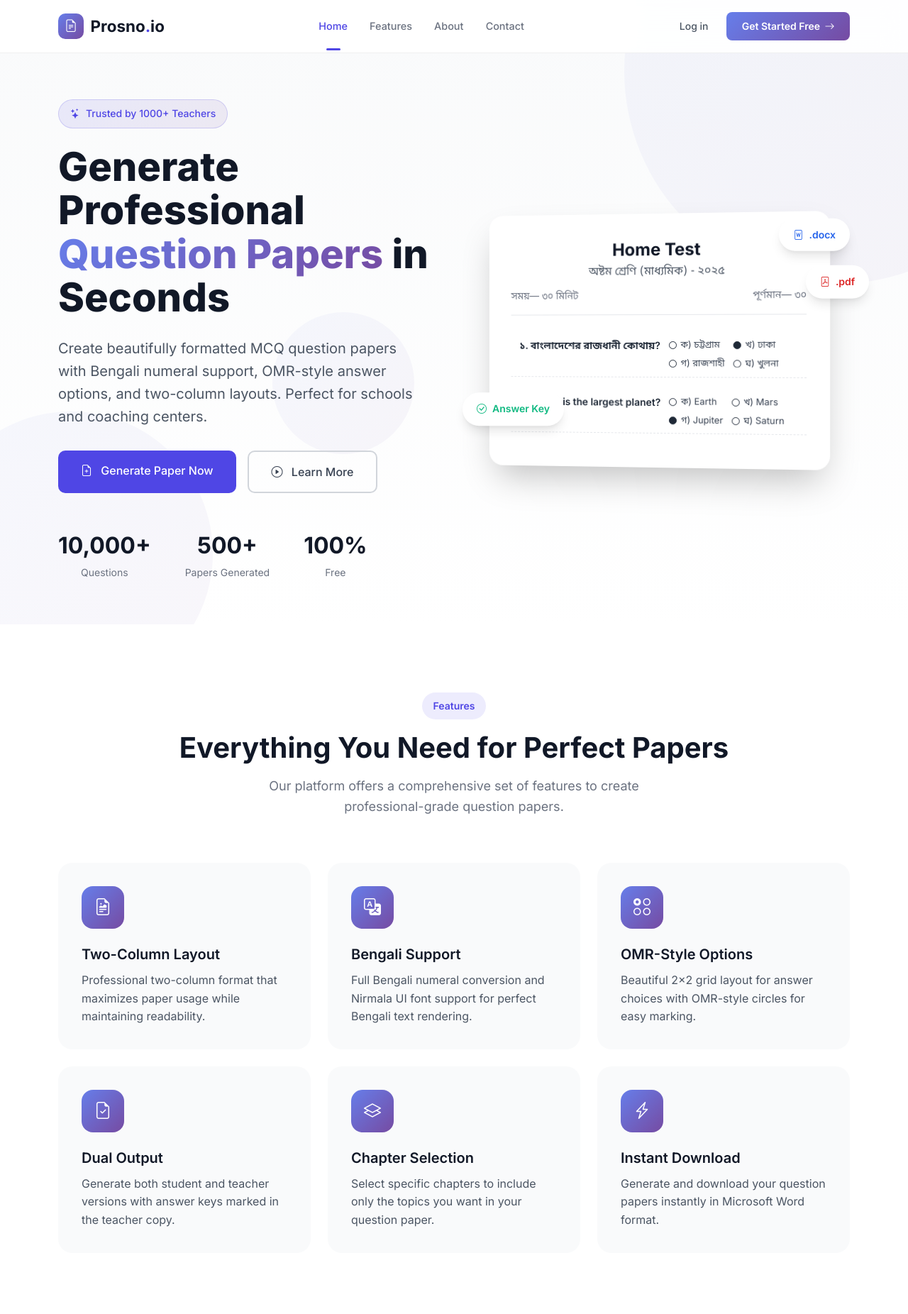
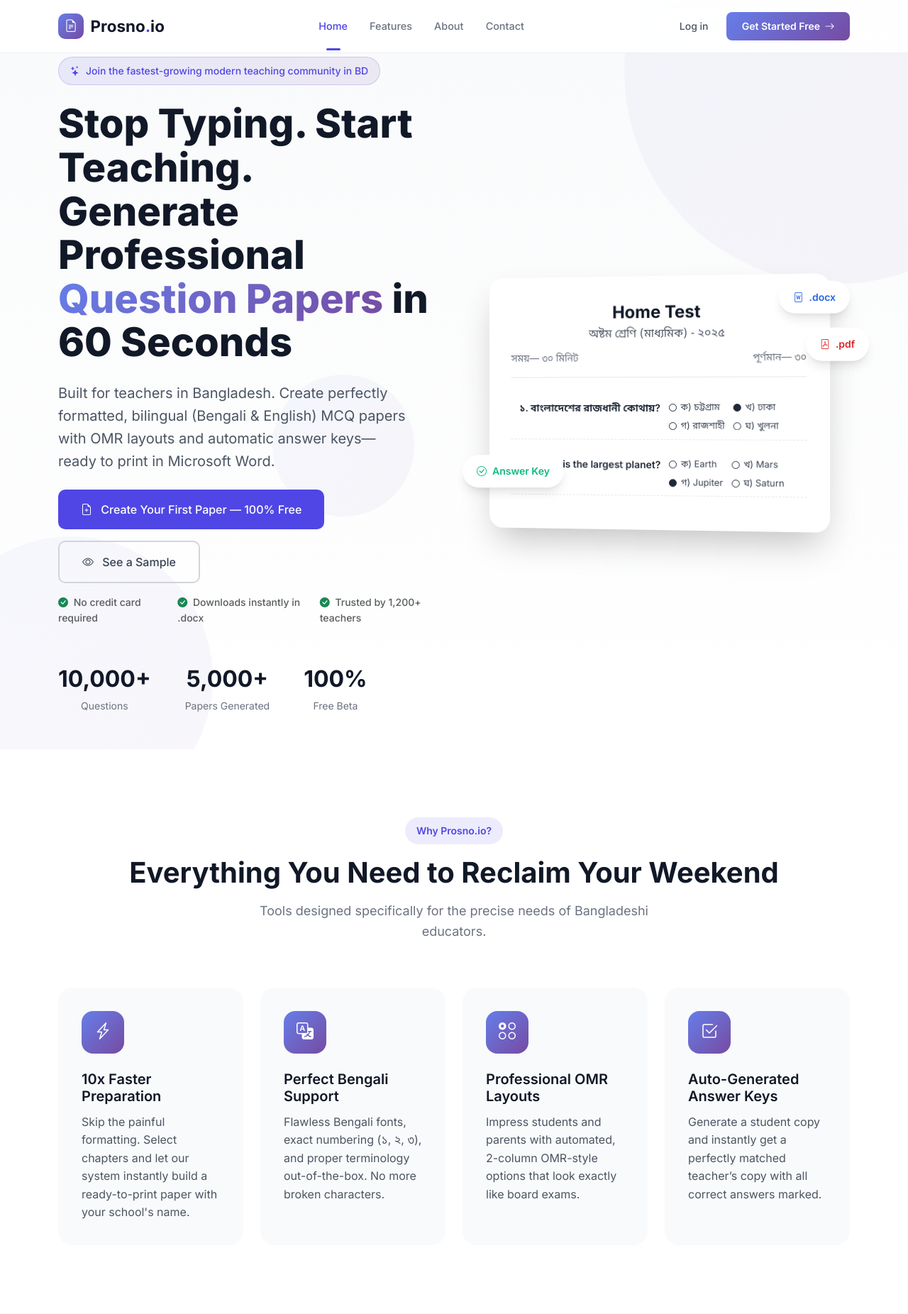
Before and after one commit to Shahriar-008/Prosno.io, a Flask app: page / in a window 1280 px wide. Shown: the top 1852 px of the page at 71% size. Run offline with Flask 3, Linux system fonts and the light colour scheme; data comes from the database, SQL or seed files in the repository; some libraries are stand-ins or nearby versions.

Commit message:
landing page updated

```diff
--- a/app/templates/main/index.html
+++ b/app/templates/main/index.html
@@ -12,30 +12,36 @@
     </div>
 
     <div class="container">
-        <div class="row align-items-center min-vh-100">
+        <div class="row align-items-center min-vh-100 mt-5 mt-lg-0">
             <div class="col-lg-6">
-                <div class="hero-content">
+                <div class="hero-content pt-5 pt-lg-0">
                     <span class="hero-badge">
-                        <i class="bi bi-stars"></i> Trusted by 1000+ Teachers
+                        <i class="bi bi-stars"></i> Join the fastest-growing modern teaching community in BD
                     </span>
                     <h1 class="hero-title">
-                        Generate Professional
-                        <span class="text-gradient">Question Papers</span>
-                        in Seconds
+                        Stop Typing. Start Teaching.<br>
+                        Generate Professional <span class="text-gradient">Question Papers</span> in 60 Seconds
                     </h1>
-                    <p class="hero-subtitle">
-                        Create beautifully formatted MCQ question papers with Bengali numeral support,
-                        OMR-style answer options, and two-column layouts. Perfect for schools and coaching centers.
+                    <p class="hero-subtitle mb-4">
+                        Built for teachers in Bangladesh. Create perfectly formatted, bilingual (Bengali & English) MCQ
+                        papers with OMR layouts and automatic answer keys—ready to print in Microsoft Word.
                     </p>
-                    <div class="hero-cta">
+                    <div class="hero-cta mb-3">
                         <a href="{{ url_for('main.generate') }}" class="btn btn-primary btn-lg">
                             <i class="bi bi-file-earmark-plus me-2"></i>
-                            Generate Paper Now
+                            Create Your First Paper — 100% Free
                         </a>
-                        <a href="#features" class="btn btn-outline-secondary btn-lg">
-                            <i class="bi bi-play-circle me-2"></i>
-                            Learn More
+                        <a href="#sample" class="btn btn-outline-secondary btn-lg">
+                            <i class="bi bi-eye me-2"></i>
+                            See a Sample
                         </a>
+                    </div>
+                    <div class="text-muted small fw-medium mb-5 d-flex flex-column flex-sm-row gap-2 gap-sm-3">
+                        <span><i class="bi bi-check-circle-fill text-success me-1"></i> No credit card required</span>
+                        <span><i class="bi bi-check-circle-fill text-success me-1"></i> Downloads instantly in
+                            .docx</span>
+                        <span><i class="bi bi-check-circle-fill text-success me-1"></i> Trusted by 1,200+
+                            teachers</span>
                     </div>
                     <div class="hero-stats">
                         <div class="stat-item">
@@ -43,19 +49,19 @@
                             <span class="stat-label">Questions</span>
                         </div>
                         <div class="stat-item">
-                            <span class="stat-number">500+</span>
+                            <span class="stat-number">5,000+</span>
                             <span class="stat-label">Papers Generated</span>
                         </div>
                         <div class="stat-item">
                             <span class="stat-number">100%</span>
-                            <span class="stat-label">Free</span>
+                            <span class="stat-label">Free Beta</span>
                         </div>
                     </div>
                 </div>
             </div>
             <div class="col-lg-6">
-                <div class="hero-image">
-                    <div class="paper-preview">
+                <div class="hero-image mt-5 mt-lg-0">
+                    <div class="paper-preview" id="sample">
                         <div class="paper-header">
                             <div class="paper-title">Home Test</div>
                             <div class="paper-subtitle">অষ্টম শ্রেণি (মাধ্যমিক) - ২০২৫</div>
@@ -100,76 +106,59 @@
     </div>
 </section>
 
-<!-- Features Section -->
+<!-- Values Section -->
 <section id="features" class="features-section">
     <div class="container">
         <div class="section-header text-center">
-            <span class="section-badge">Features</span>
-            <h2 class="section-title">Everything You Need for Perfect Papers</h2>
+            <span class="section-badge">Why Prosno.io?</span>
+            <h2 class="section-title">Everything You Need to Reclaim Your Weekend</h2>
             <p class="section-subtitle">
-                Our platform offers a comprehensive set of features to create professional-grade question papers.
+                Tools designed specifically for the precise needs of Bangladeshi educators.
             </p>
         </div>
 
-        <div class="row g-4">
-            <div class="col-md-6 col-lg-4">
-                <div class="feature-card">
+        <div class="row g-4 justify-content-center">
+            <div class="col-md-6 col-lg-3">
+                <div class="feature-card h-100">
                     <div class="feature-icon">
-                        <i class="bi bi-file-earmark-richtext"></i>
+                        <i class="bi bi-lightning-charge"></i>
                     </div>
-                    <h3>Two-Column Layout</h3>
-                    <p>Professional two-column format that maximizes paper usage while maintaining readability.</p>
+                    <h3>10x Faster Preparation</h3>
+                    <p>Skip the painful formatting. Select chapters and let our system instantly build a ready-to-print
+                        paper with your school's name.</p>
                 </div>
             </div>
 
-            <div class="col-md-6 col-lg-4">
-                <div class="feature-card">
+            <div class="col-md-6 col-lg-3">
+                <div class="feature-card h-100">
                     <div class="feature-icon">
                         <i class="bi bi-translate"></i>
                     </div>
-                    <h3>Bengali Support</h3>
-                    <p>Full Bengali numeral conversion and Nirmala UI font support for perfect Bengali text rendering.
-                    </p>
+                    <h3>Perfect Bengali Support</h3>
+                    <p>Flawless Bengali fonts, exact numbering (১, ২, ৩), and proper terminology out-of-the-box. No more
+                        broken characters.</p>
                 </div>
             </div>
 
-            <div class="col-md-6 col-lg-4">
-                <div class="feature-card">
+            <div class="col-md-6 col-lg-3">
+                <div class="feature-card h-100">
                     <div class="feature-icon">
                         <i class="bi bi-ui-radios-grid"></i>
                     </div>
-                    <h3>OMR-Style Options</h3>
-                    <p>Beautiful 2x2 grid layout for answer choices with OMR-style circles for easy marking.</p>
+                    <h3>Professional OMR Layouts</h3>
+                    <p>Impress students and parents with automated, 2-column OMR-style options that look exactly like
+                        board exams.</p>
                 </div>
             </div>
 
-            <div class="col-md-6 col-lg-4">
-                <div class="feature-card">
+            <div class="col-md-6 col-lg-3">
+                <div class="feature-card h-100">
                     <div class="feature-icon">
-                        <i class="bi bi-file-earmark-check"></i>
+                        <i class="bi bi-check2-square"></i>
                     </div>
-                    <h3>Dual Output</h3>
-                    <p>Generate both student and teacher versions with answer keys marked in the teacher copy.</p>
-                </div>
-            </div>
-
-            <div class="col-md-6 col-lg-4">
-                <div class="feature-card">
-                    <div class="feature-icon">
-                        <i class="bi bi-layers"></i>
-                    </div>
-                    <h3>Chapter Selection</h3>
-                    <p>Select specific chapters to include only the topics you want in your question paper.</p>
-                </div>
-            </div>
-
-            <div class="col-md-6 col-lg-4">
-                <div class="feature-card">
-                    <div class="feature-icon">
-                        <i class="bi bi-lightning-charge"></i>
-                    </div>
-                    <h3>Instant Download</h3>
-                    <p>Generate and download your question papers instantly in Microsoft Word format.</p>
+                    <h3>Auto-Generated Answer Keys</h3>
+                    <p>Generate a student copy and instantly get a perfectly matched teacher’s copy with all correct
+                        answers marked.</p>
                 </div>
             </div>
         </div>
@@ -187,35 +176,37 @@
         <div class="steps-container">
             <div class="row g-4">
                 <div class="col-md-4">
-                    <div class="step-card">
+                    <div class="step-card h-100">
                         <div class="step-number">1</div>
                         <div class="step-icon">
                             <i class="bi bi-collection"></i>
                         </div>
-                        <h3>Select Options</h3>
-                        <p>Choose your class, subject, and chapters from our extensive question bank.</p>
+                        <h3>Select Topics</h3>
+                        <p>Choose your class, subject, and chapters from our extensive curriculum-aligned question bank.
+                        </p>
                     </div>
                 </div>
 
                 <div class="col-md-4">
-                    <div class="step-card">
+                    <div class="step-card h-100">
                         <div class="step-number">2</div>
                         <div class="step-icon">
                             <i class="bi bi-sliders"></i>
                         </div>
                         <h3>Customize</h3>
-                        <p>Set the number of questions, time limit, and paper title as per your needs.</p>
+                        <p>Set the number of questions, time limit, paper title, and toggle OMR styling as per your
+                            needs.</p>
                     </div>
                 </div>
 
                 <div class="col-md-4">
-                    <div class="step-card">
+                    <div class="step-card h-100">
                         <div class="step-number">3</div>
                         <div class="step-icon">
                             <i class="bi bi-download"></i>
                         </div>
-                        <h3>Download</h3>
-                        <p>Generate and download your professionally formatted question papers instantly.</p>
+                        <h3>Instant Download</h3>
+                        <p>Generate and download your professionally formatted Word (.docx) or PDF papers instantly.</p>
                     </div>
                 </div>
             </div>
@@ -233,14 +224,22 @@
 <!-- CTA Section -->
 <section class="cta-section">
     <div class="container">
-        <div class="cta-card">
-            <div class="row align-items-center">
-                <div class="col-lg-8">
-                    <h2>Ready to Create Your Question Paper?</h2>
-                    <p>Join thousands of teachers who trust Prosno.io for their examination needs.</p>
+        <div class="cta-card bg-primary text-white rounded-4 p-5 position-relative overflow-hidden"
+            style="background: var(--primary-gradient) !important;">
+            <div class="position-absolute top-0 end-0 opacity-10" style="opacity: 0.1;">
+                <i class="bi bi-file-earmark-text"
+                    style="font-size: 15rem; transform: rotate(15deg) translate(20%, -20%); display: block;"></i>
+            </div>
+            <div class="row align-items-center position-relative z-1">
+                <div class="col-lg-8 mb-4 mb-lg-0">
+                    <h2 class="text-white fw-bold mb-3">Ready to win your weekend back?</h2>
+                    <p class="lead text-white-50 mb-0" style="color: rgba(255,255,255,0.8) !important;">Join thousands
+                        of teachers who trust Prosno.io for their fast and reliable examination needs. Use it 100% Free
+                        during our Beta phase.</p>
                 </div>
                 <div class="col-lg-4 text-lg-end">
-                    <a href="{{ url_for('main.generate') }}" class="btn btn-light btn-lg">
+                    <a href="{{ url_for('main.generate') }}" class="btn btn-light btn-lg text-primary fw-bold shadow-sm"
+                        style="color: var(--primary) !important;">
                         Get Started Free <i class="bi bi-arrow-right ms-2"></i>
                     </a>
                 </div>
```
